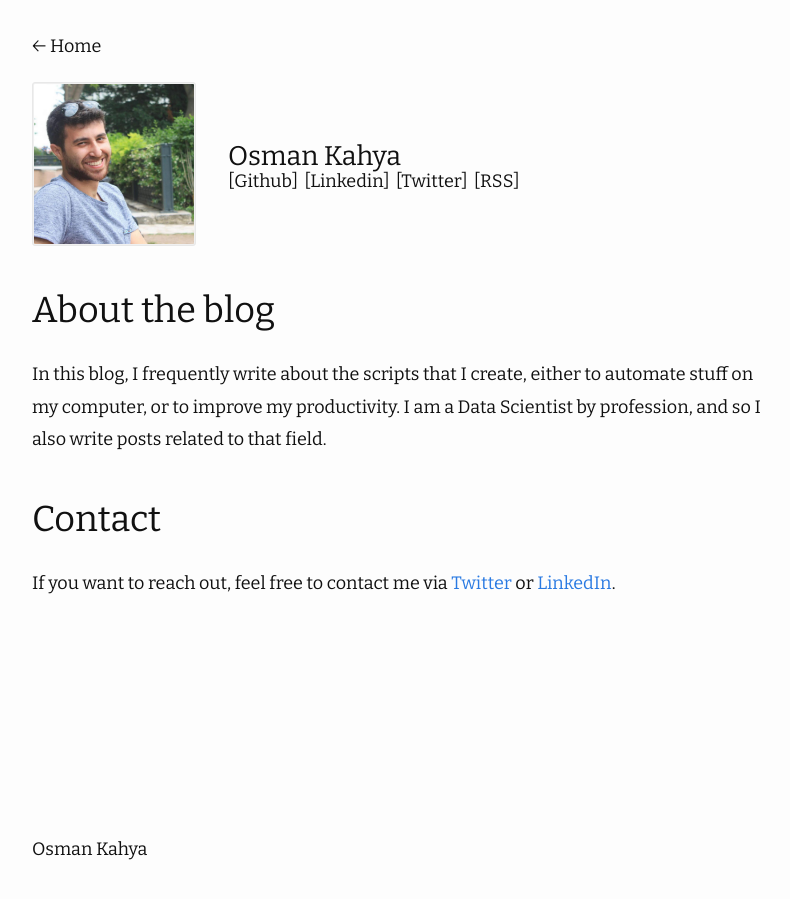
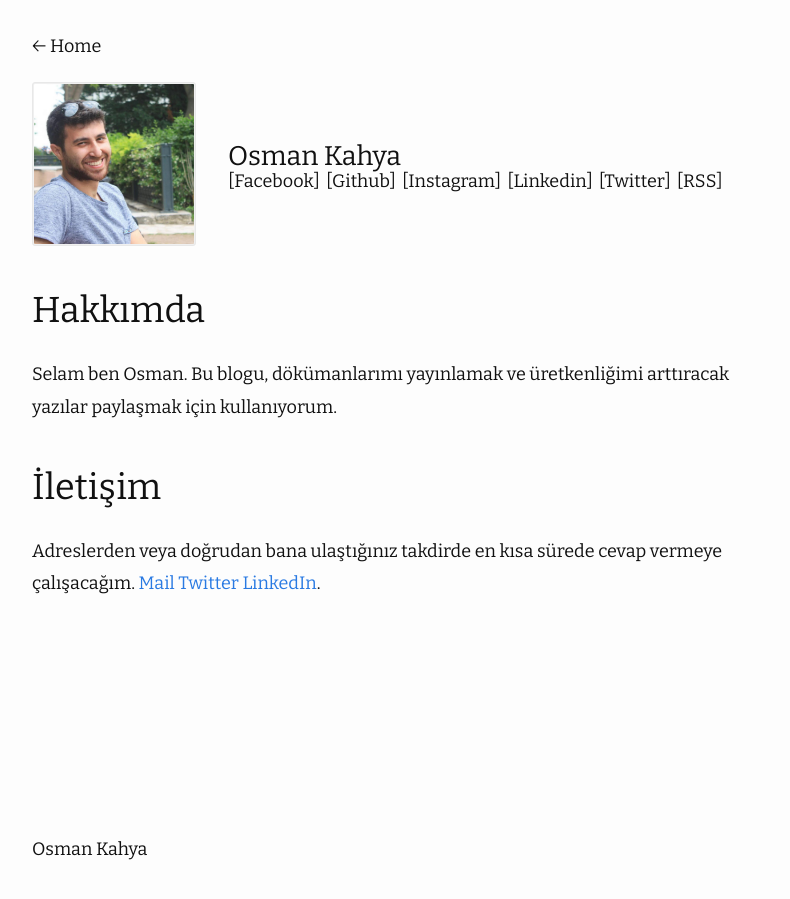
Before and after one commit to dyedefRa/osmankahya.github.io, a Jekyll site: the page built from about.md, in a window 1280 px wide. Shown: the whole page, without its empty margins (238-1028 px from the left). Built offline with Jekyll 4.4.1, drawn with Linux system fonts in a browser that asks for light colours; nearby versions of some CDN libraries; our own code applies the rules of GitHub Pages for plain Markdown files.

Commit message:
arranging

```diff
--- a/_config.yml
+++ b/_config.yml
@@ -21,9 +21,9 @@ moving:
     github:  osmankahya
     rss: RSS
     # dribbble:
-    #facebook: huangyz0918
+    facebook: kahyaosmann
     # flickr:
-    # instagram:
+    instagram: osmnkhya
     linkedin: osmankahya
     # pinterest:
     # youtube:
--- a/_layouts/default.html
+++ b/_layouts/default.html
@@ -1,5 +1,5 @@
 <!DOCTYPE html>
-<html lang="{{ page.lang | default: site.lang | default: "en" }}">
+<html lang="{{ page.lang | default: site.lang | default: "tr" }}">
         {%- include head.html -%}
     <body>
     <main class="page-content" aria-label="Content">
--- a/_layouts/home.html
+++ b/_layouts/home.html
@@ -12,9 +12,8 @@ layout: default
 
   <nav>
     <ul>
-      <li><a class="link" href="{{ site.url }}/tags">Tags</a></li>
-      <li><a class="link" href="{{ site.url }}/projects">Projects</a></li>
-      <li><a class="link" href="{{ site.url }}/about">About</a></li>
+      <li><a class="link" href="{{ site.url }}/tags">Etiketler</a></li>
+      <li><a class="link" href="{{ site.url }}/about">Hakkımda</a></li>
     </ul>
   </nav>
 
--- a/about.md
+++ b/about.md
@@ -2,10 +2,11 @@
 layout: about
 ---
 
-# About the blog
+# Hakkımda
 
-In this blog, I frequently write about the scripts that I create, either to automate stuff on my computer, or to improve my productivity. I am a Data Scientist by profession, and so I also write posts related to that field.
+Selam ben Osman. Bu blogu, dökümanlarımı yayınlamak ve üretkenliğimi arttıracak yazılar paylaşmak için kullanıyorum.
 
-# Contact
+# İletişim
 
-If you want to reach out, feel free to contact me via [Twitter](https://twitter.com/sainathadapa) or [LinkedIn](https://linkedin.com/in/sainathadapa).
+Adreslerden veya doğrudan bana ulaştığınız takdirde en kısa sürede cevap vermeye çalışacağım.
+[Mail](osman.kahya@windowslive.com) [Twitter](https://twitter.com/osmnkhya) [LinkedIn](https://linkedin.com/in/osmankahya).
```
Also changed, not shown: projects.md (deleted, +0 -31 lines), tags.html (line endings or trailing spaces).
